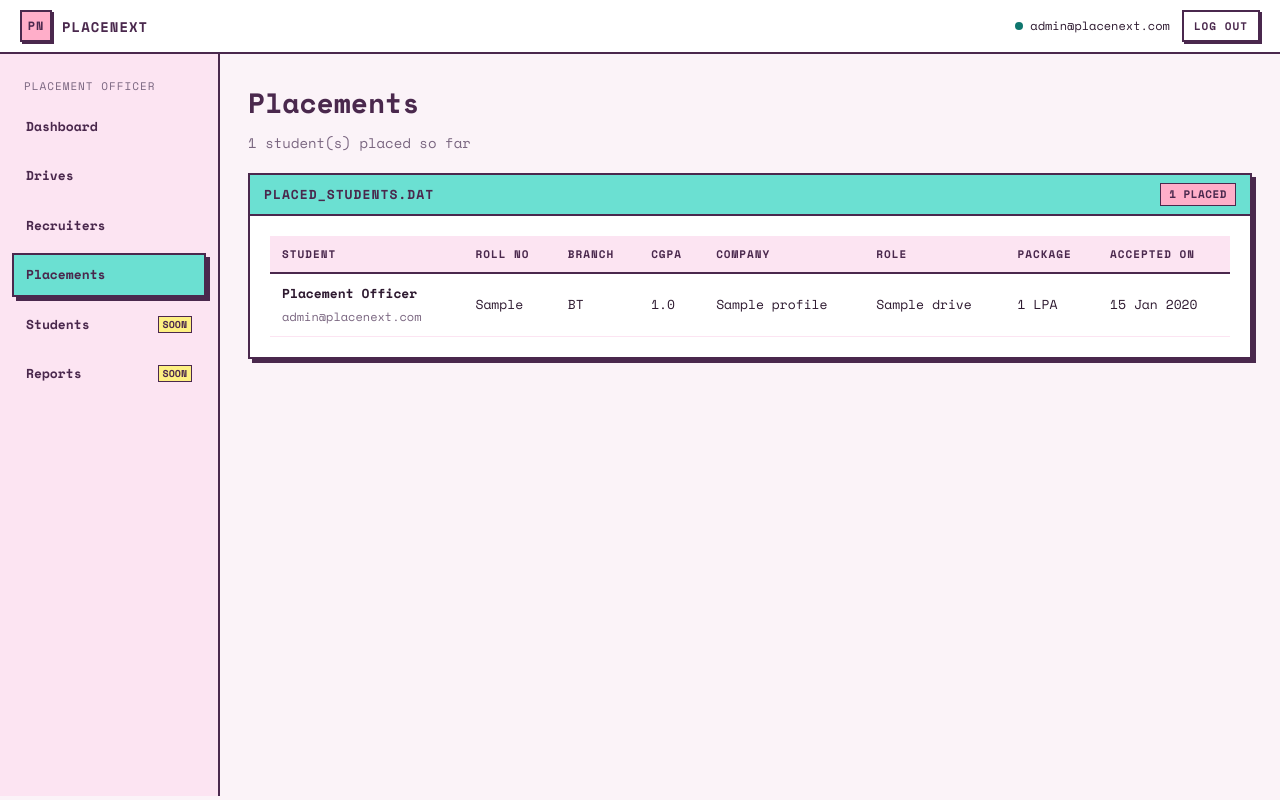
After one commit to 1ow1atency/placenext, a Spring Boot app: page /admin/placements in a window 1280 px wide. The commit adds this page. Run offline with Spring Boot 4, Linux system fonts and the light colour scheme; a user stored in the database is signed in; tables that the repository leaves empty hold one stand-in row (values such as "Sample post"); some of the project's set-up classes (security, data sources, template engines, error pages and the like) are left out, and stand-ins take their place.

Commit message:
Step 13: offers with accept/decline, placement policy and admin placements list

```diff
--- /dev/null
+++ b/src/main/java/com/placenext/placenext/controller/AdminPlacementController.java
@@ -0,0 +1,28 @@
+package com.placenext.placenext.controller;
+
+import com.placenext.placenext.model.Application;
+import com.placenext.placenext.model.OfferStatus;
+import com.placenext.placenext.repository.ApplicationRepository;
+import org.springframework.stereotype.Controller;
+import org.springframework.ui.Model;
+import org.springframework.web.bind.annotation.GetMapping;
+
+import java.util.List;
+
+@Controller
+public class AdminPlacementController {
+
+    private final ApplicationRepository applicationRepository;
+
+    public AdminPlacementController(ApplicationRepository applicationRepository) {
+        this.applicationRepository = applicationRepository;
+    }
+
+    @GetMapping("/admin/placements")
+    public String placements(Model model) {
+        List<Application> placed =
+                applicationRepository.findByOfferStatusOrderByRespondedAtDesc(OfferStatus.ACCEPTED);
+        model.addAttribute("placements", placed);
+        return "admin/placements";
+    }
+}
--- a/src/main/java/com/placenext/placenext/service/ApplicationService.java
+++ b/src/main/java/com/placenext/placenext/service/ApplicationService.java
@@ -24,6 +24,10 @@ public class ApplicationService {
     /** Applies to a drive. Throws IllegalArgumentException with a friendly message if not allowed. */
     @Transactional
     public Application apply(StudentProfile student, Drive drive) {
+        if (applicationRepository.existsByStudentAndOfferStatus(student, OfferStatus.ACCEPTED)) {
+            throw new IllegalArgumentException(
+                    "You have already accepted an offer and are placed, so you can't apply to more drives.");
+        }
         if (drive.getStatus() != DriveStatus.APPROVED) {
             throw new IllegalArgumentException("This drive is not open for applications.");
         }
--- a/src/main/resources/static/css/placenext.css
+++ b/src/main/resources/static/css/placenext.css
@@ -238,3 +238,21 @@ textarea.input { min-height: 120px; resize: vertical; line-height: 1.5; }
     text-align: right;
     white-space: nowrap;
 }
+
+/* ===== Offers (Step 13) ===== */
+.offer-box {
+    margin-top: 14px;
+    padding: 12px 14px;
+    border: 2px solid var(--plum);
+    border-radius: 12px;
+    background: #fff;
+}
+.offer-box.offer-pending {
+    background: var(--yellow);
+    box-shadow: 3px 3px 0 var(--plum);
+}
+.offer-box.offer-accepted { background: var(--mint); }
+.offer-box.offer-declined { opacity: .7; }
+.offer-title { font-weight: 800; margin: 0 0 4px; }
+.offer-text { margin: 0 0 6px; font-size: 14px; }
+.offer-warn { margin: 0 0 10px; font-size: 12px; opacity: .8; }
--- /dev/null
+++ b/src/main/resources/templates/admin/placements.html
@@ -0,0 +1,60 @@
+<!DOCTYPE html>
+<html xmlns:th="http://www.thymeleaf.org">
+<head th:replace="~{fragments :: pageHead('Placements')}"></head>
+<body>
+<header th:replace="~{fragments :: statusbar}"></header>
+<div class="shell">
+    <nav th:replace="~{fragments :: sidenav('placements', 'ADMIN')}"></nav>
+    <main class="main">
+
+        <div class="page-head">
+            <div class="page-title">
+                <h1>Placements</h1>
+                <p th:text="${#lists.size(placements)} + ' student(s) placed so far'">0 students placed</p>
+            </div>
+        </div>
+
+        <div class="window">
+            <div class="window-bar mint">
+                <span>PLACED_STUDENTS.DAT</span>
+                <span class="badge" th:text="${#lists.size(placements)} + ' placed'">0 placed</span>
+            </div>
+            <div class="window-body">
+                <div class="empty" th:if="${#lists.isEmpty(placements)}">
+                    <div class="empty-icon">🎓</div>
+                    <strong>No placements yet</strong>
+                    <p>Students appear here once they accept an offer.</p>
+                </div>
+
+                <div class="table-wrap" th:unless="${#lists.isEmpty(placements)}">
+                    <table class="table">
+                        <thead>
+                        <tr>
+                            <th>Student</th><th>Roll no</th><th>Branch</th><th>CGPA</th>
+                            <th>Company</th><th>Role</th><th>Package</th><th>Accepted on</th>
+                        </tr>
+                        </thead>
+                        <tbody>
+                        <tr th:each="p : ${placements}">
+                            <td>
+                                <strong th:text="${p.student.user.fullName}">Name</strong><br>
+                                <span class="hint" th:text="${p.student.user.email}">email</span>
+                            </td>
+                            <td th:text="${p.student.rollNo}">Roll</td>
+                            <td th:text="${p.student.branch.name()}">CSE</td>
+                            <td th:text="${p.student.cgpa}">8.0</td>
+                            <td th:text="${p.drive.companyName}">Company</td>
+                            <td th:text="${p.drive.title}">Role</td>
+                            <td th:text="${p.drive.compensation}">Package</td>
+                            <td th:text="${p.respondedAt != null} ? ${#temporals.format(p.respondedAt, 'dd MMM yyyy')} : '—'">Date</td>
+                        </tr>
+                        </tbody>
+                    </table>
+                </div>
+            </div>
+        </div>
+
+    </main>
+</div>
+</body>
+</html>
--- a/src/main/resources/templates/fragments.html
+++ b/src/main/resources/templates/fragments.html
@@ -43,6 +43,7 @@
         <a th:href="@{/admin/dashboard}" th:classappend="${active == 'dashboard'} ? 'active'">Dashboard</a>
         <a th:href="@{/admin/drives}" th:classappend="${active == 'drives'} ? 'active'">Drives</a>
         <a th:href="@{/admin/recruiters}" th:classappend="${active == 'recruiters'} ? 'active'">Recruiters</a>
+        <a th:href="@{/admin/placements}" th:classappend="${active == 'placements'} ? 'active'">Placements</a>
         <a href="#">Students <span class="soon">SOON</span></a>
         <a href="#">Reports <span class="soon">SOON</span></a>
     </th:block>
```
Also changed, not shown: src/main/java/com/placenext/placenext/controller/DashboardController.java (+12 -2 lines), src/main/java/com/placenext/placenext/controller/StudentOfferController.java (added, +68 -0 lines), src/main/java/com/placenext/placenext/model/Application.java (+25 -0 lines), src/main/java/com/placenext/placenext/model/OfferStatus.java (added, +17 -0 lines), src/main/java/com/placenext/placenext/repository/ApplicationRepository.java (+8 -0 lines), src/main/java/com/placenext/placenext/service/OfferService.java (added, +90 -0 lines), src/main/resources/templates/student/applications.html (+30 -1 lines).
